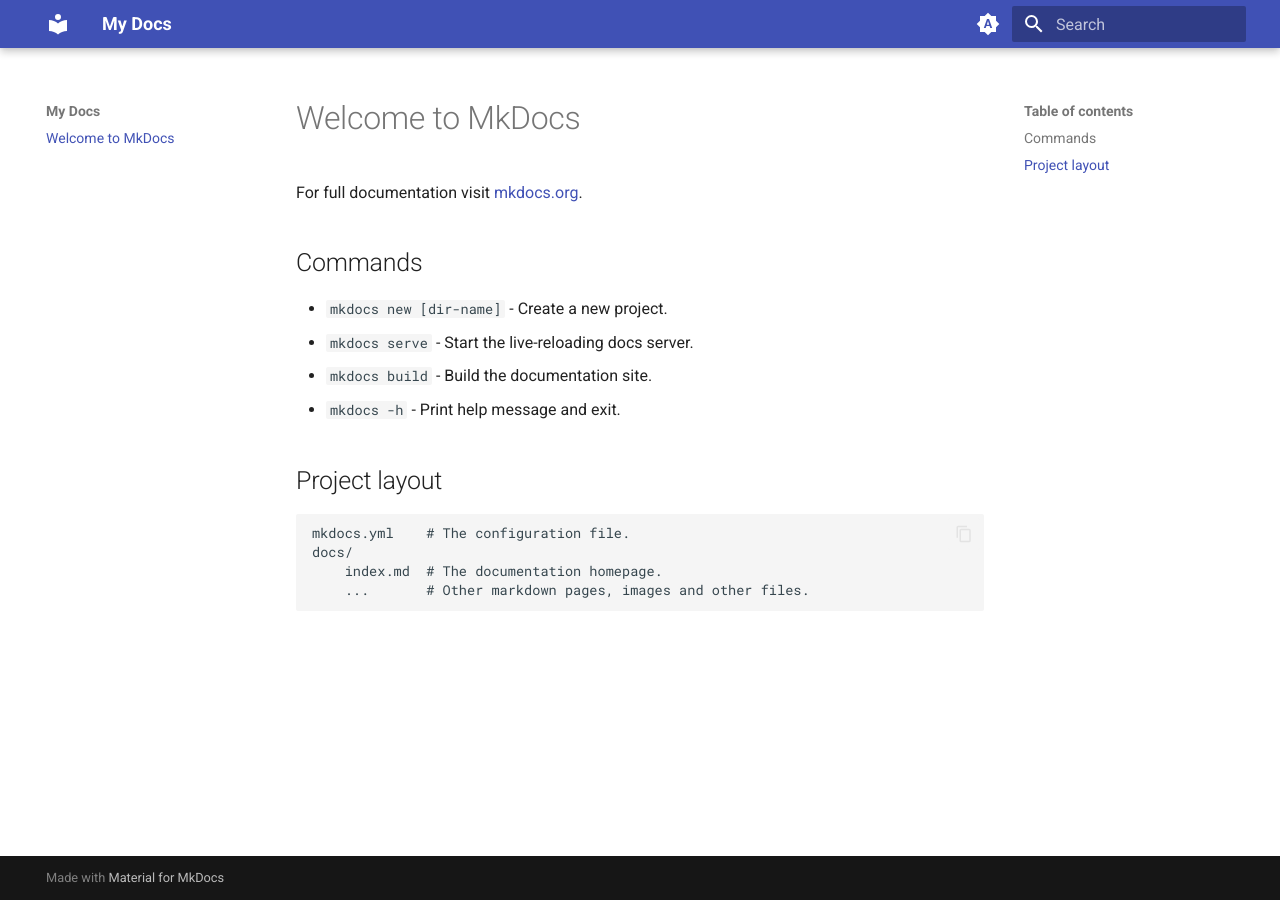
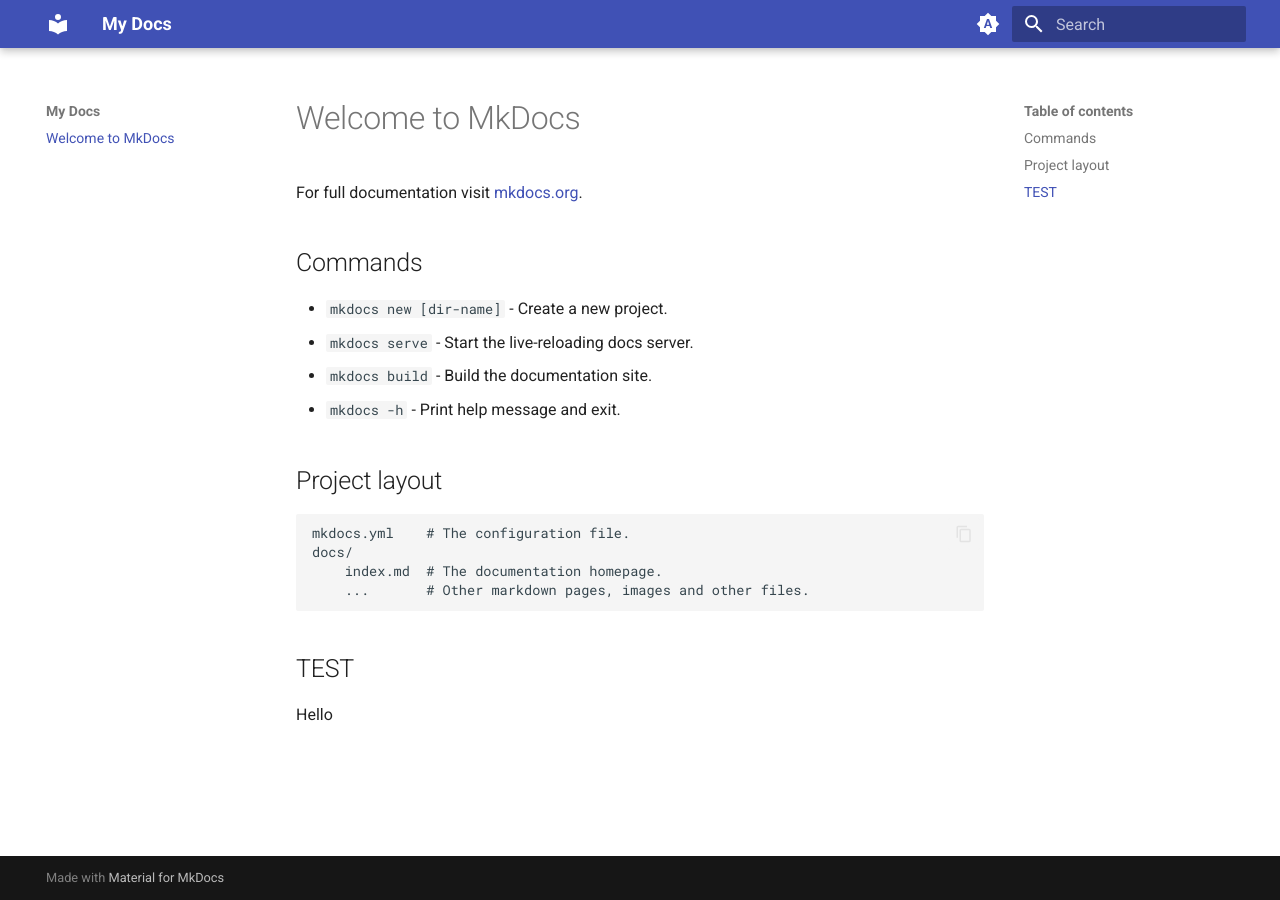
Before and after one commit to dpomerleano-stats/test-mkdocs, an MkDocs documentation site: the page built from docs/index.md, in a window 1280 px wide. Built offline with MkDocs 1.6.1 and Material for MkDocs 9.7.7, drawn with Linux system fonts in a browser that asks for light colours.

Commit message:
Update docs

```diff
--- a/docs/index.md
+++ b/docs/index.md
@@ -15,3 +15,8 @@ For full documentation visit [mkdocs.org](https://www.mkdocs.org).
     docs/
         index.md  # The documentation homepage.
         ...       # Other markdown pages, images and other files.
+
+
+## TEST
+
+Hello
```
